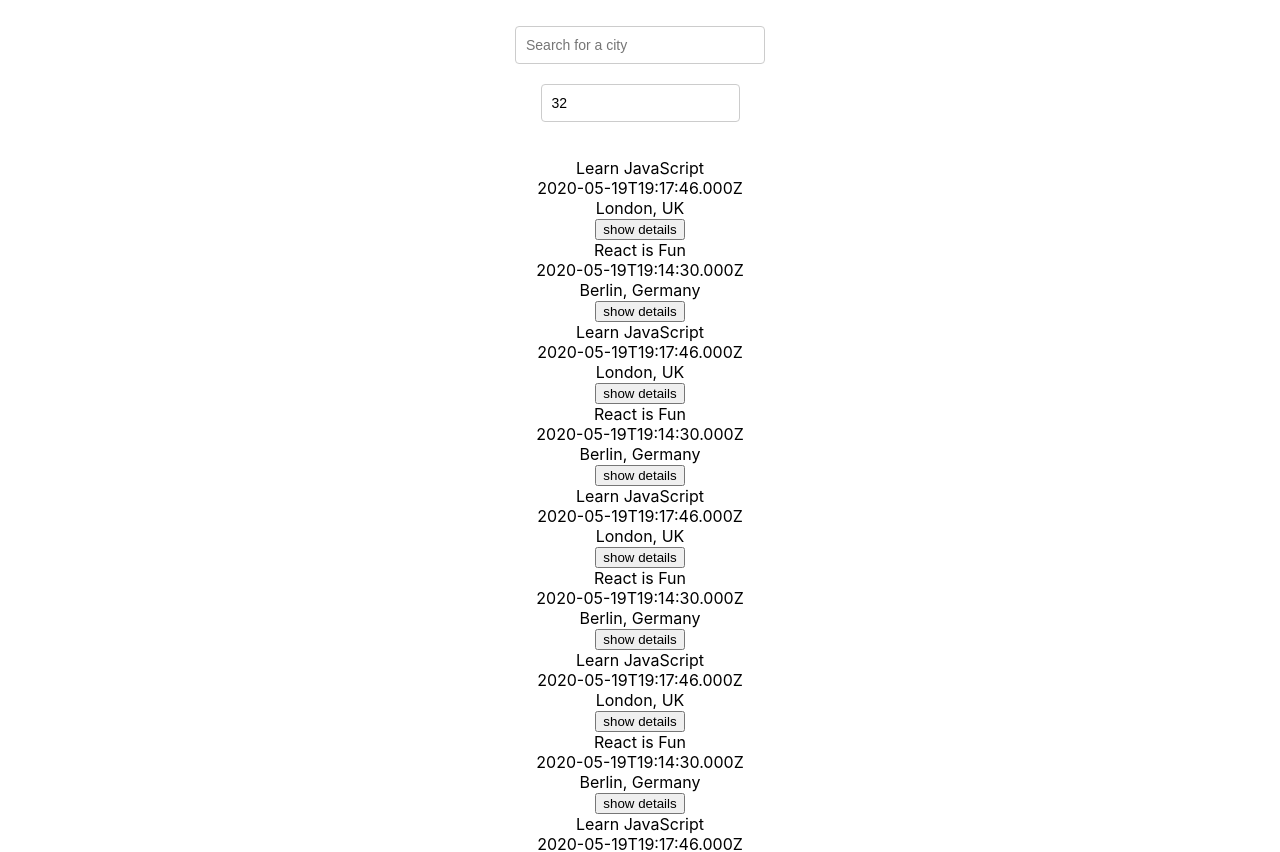
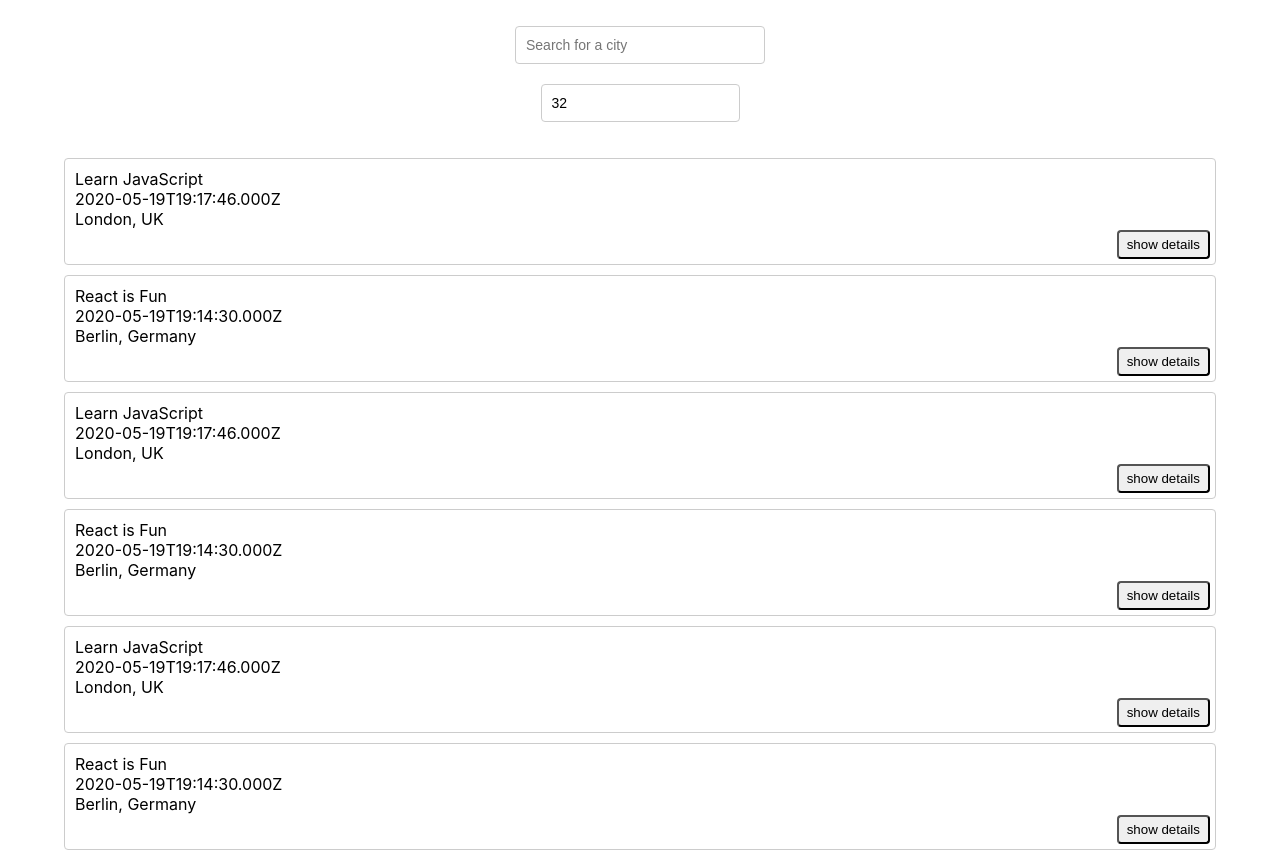
Before and after one commit to Christheoguipo/meet, a React (Create React App) app: page / in a window 1280 px wide. Shown: the top 852 px of the page. Built offline with nearby package versions, Linux system fonts and the light colour scheme.

Commit message:
Update Event.js
Add classname for styling.

```diff
--- a/src/components/Event.js
+++ b/src/components/Event.js
@@ -9,11 +9,11 @@
   };
 
   return (
-    <li>
+    <li className="event">
       <div>{event.summary}</div>
       <div>{event.created}</div>
       <div>{event.location}</div>
-      <button onClick={handleItemClicked}>{showDetails ? 'hide details' : 'show details'}</button>
+      <button className="details-btn" onClick={handleItemClicked}>{showDetails ? 'hide details' : 'show details'}</button>
     </li>
   );
 };
```
